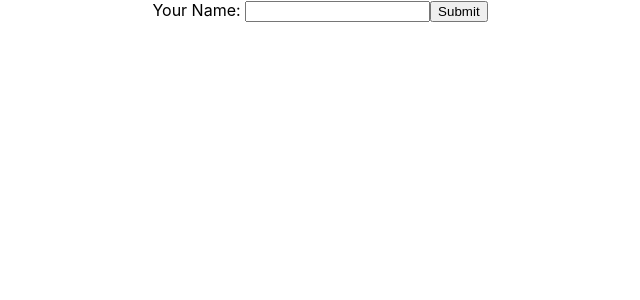
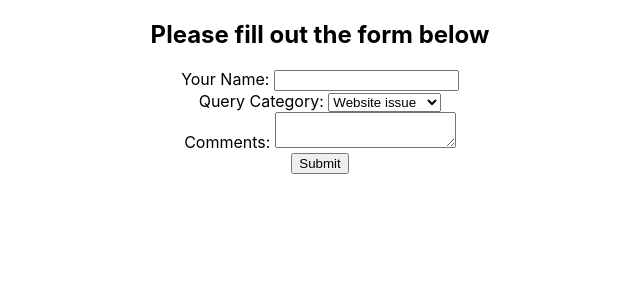
Before and after one commit to AndypSheridan/github-react, a React (Create React App) app in the folder my-app/: page / in a window 1280 px wide. Shown: the top 300 px of the page, without its empty margins (320-960 px from the left). Built offline with nearby package versions, Linux system fonts and the light colour scheme.

Commit message:
Add form submission prevent default

```diff
--- a/my-app/src/components/ControlledForms.js
+++ b/my-app/src/components/ControlledForms.js
@@ -6,13 +6,26 @@
         super(props)
 
         this.state = {
-            name: ""
+            name: "",
+            category: "website",
+            comments: "",
         }
     }
+
+
+    // computed property name
+    // handleChange = (event) => {
+    //     const {name, value} =event.target
+    //     this.setState({
+    //         [name]: value
+    //     })
+    // }
 
     handleNameChange = (event) => {
         this.setState({
             name: event.target.value
+
+            // or....
             // let newValue = event.target.value
             // console.log(newValue)
             // this.setState({
@@ -20,10 +33,41 @@
         })
     }
 
+    handleCategoryChange = (event) => {
+        this.setState({
+            category: event.target.value
+
+            // or....
+            // let newValue = event.target.value
+            // console.log(newValue)
+            // this.setState({
+            //     name: newValue
+        })
+    }
+
+    handleCommentsChange = (event) => {
+        this.setState({
+            comments: event.target.value
+
+            // or....
+            // let newValue = event.target.value
+            // console.log(newValue)
+            // this.setState({
+            //     name: newValue
+        })
+    }
+
+    handleSubmit = (event) => {
+        event.preventDefault();
+        console.log(this.state)
+    }
+
     render() {
         return (
             <div>
-                <form>
+                <h2>Please fill out the form below</h2>
+                <form onSubmit={this.handleSubmit}>
+                    <div>
                         <label htmlFor='id-name'>Your Name: </label>
                         <input
                             value={this.state.name}
@@ -32,6 +76,28 @@
                             name='name'
                             type="text"
                         />
+                    </div>
+                    <div>
+                        <label htmlFor='id-category'>Query Category: </label>
+                        <select
+                            id='id-category'
+                            name='category'
+                            value={this.state.category}
+                            onChange={this.handleCategoryChange}>
+                            <option value='website'>Website issue</option>
+                            <option value='order'>Order issue</option>
+                            <option value='general'>General inquiry</option>
+                        </select>
+                    </div>
+                    <div>
+                        <label htmlFor='id-comments'>Comments: </label>
+                        <textarea
+                            id='id-comments'
+                            name='comments'
+                            value={this.state.comments}
+                            onChange={this.handleCommentsChange}
+                            />
+                    </div>
                     <input type="submit" value="Submit" />
                 </form>
             </div>
```
Lines whose indentation alone changed are shown as unchanged.
